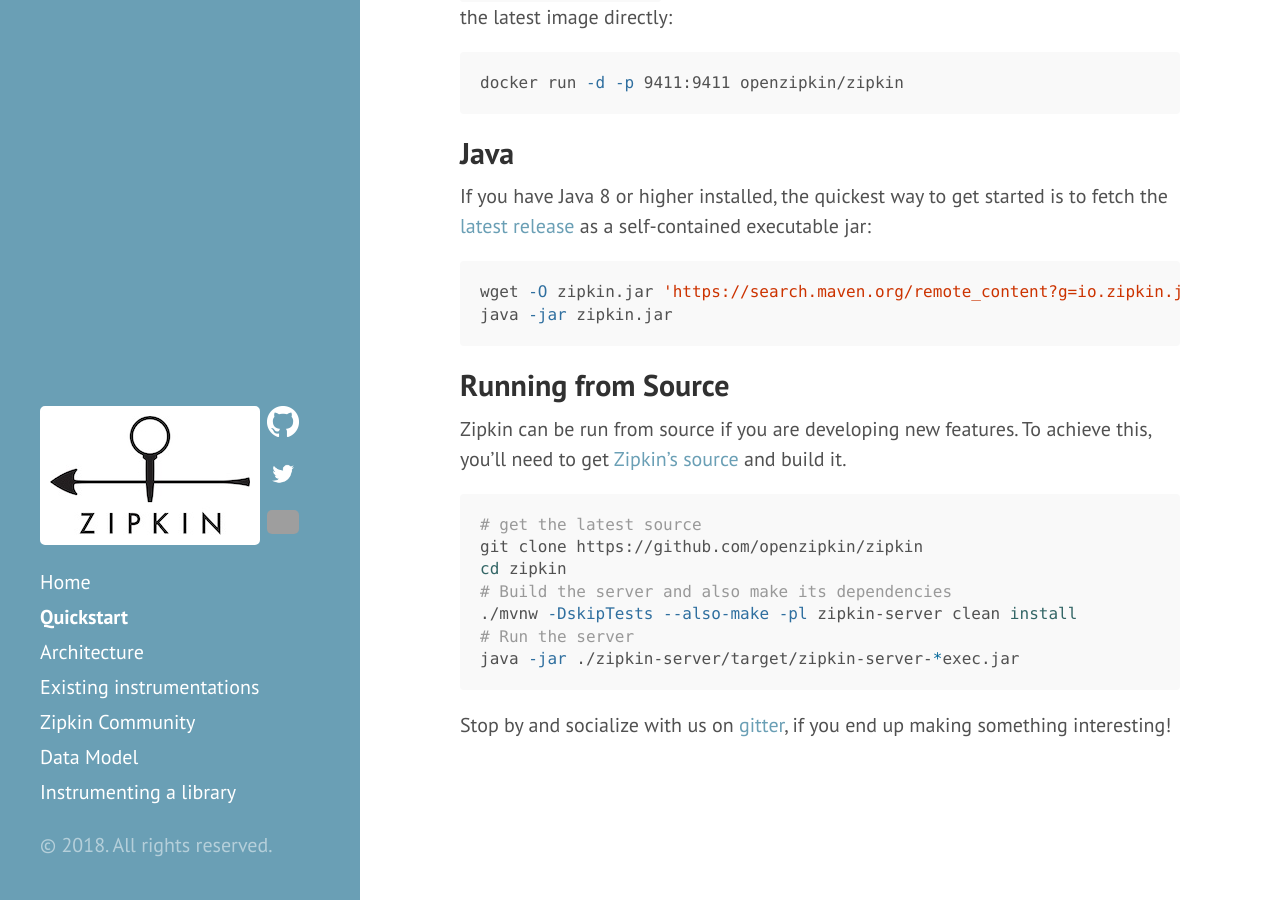
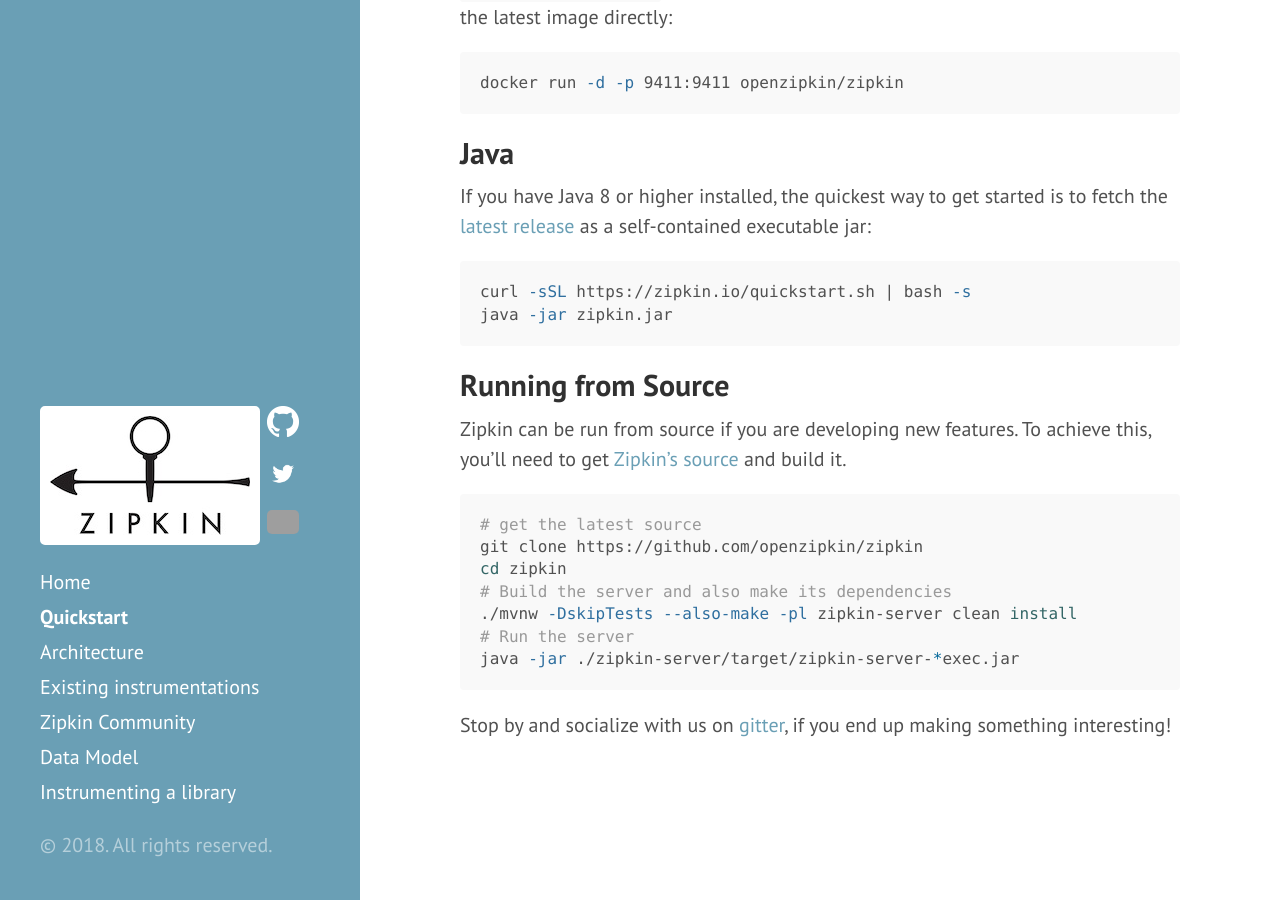
Before and after one commit to openzipkin/openzipkin.github.io, a Jekyll site: the page built from pages/quickstart.md, in a window 1280 px wide and 900 px high, scrolled down 556 px. Built offline with Jekyll 4.4.1, drawn with Linux system fonts in a browser that asks for light colours.

Commit message:
Document using quickstart script
While the READMEs had been updated to mention using the bash script, the website was still instructing to use `wget`. This syncs the website's instructions with the READMEs.

```diff
--- a/pages/quickstart.md
+++ b/pages/quickstart.md
@@ -26,7 +26,7 @@
 If you have Java 8 or higher installed, the quickest way to get started is to fetch the [latest release](https://search.maven.org/remote_content?g=io.zipkin.java&a=zipkin-server&v=LATEST&c=exec) as a self-contained executable jar:
 
 ~~~ bash
-wget -O zipkin.jar 'https://search.maven.org/remote_content?g=io.zipkin.java&a=zipkin-server&v=LATEST&c=exec'
+curl -sSL https://zipkin.io/quickstart.sh | bash -s
 java -jar zipkin.jar
 ~~~
 
```
